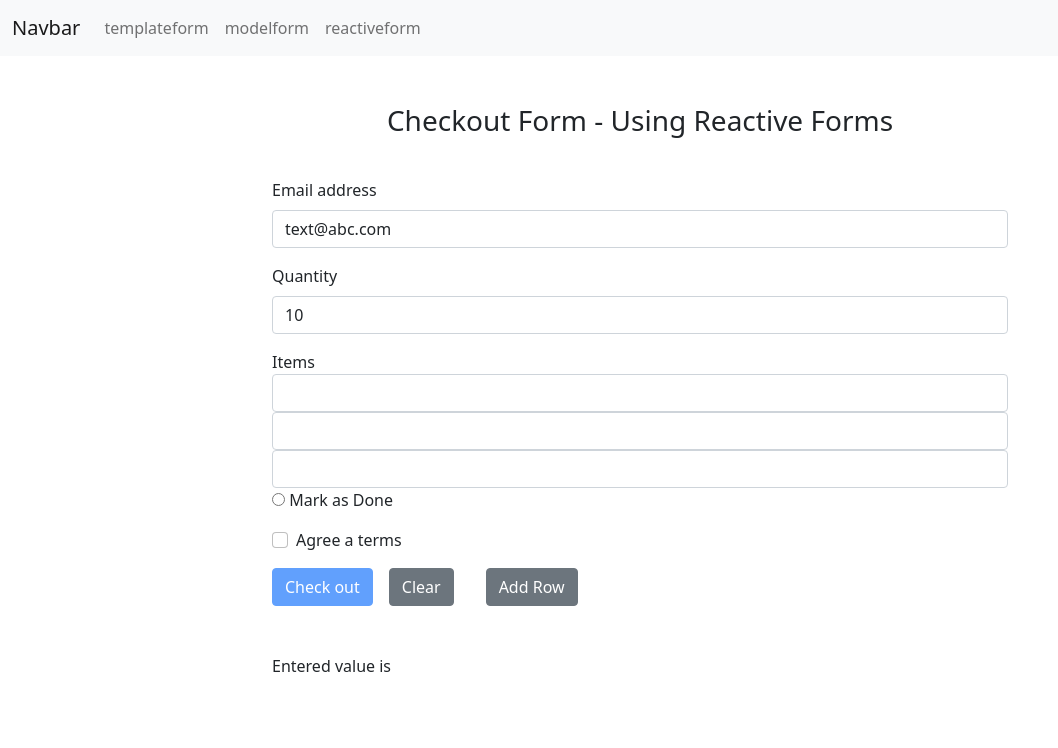
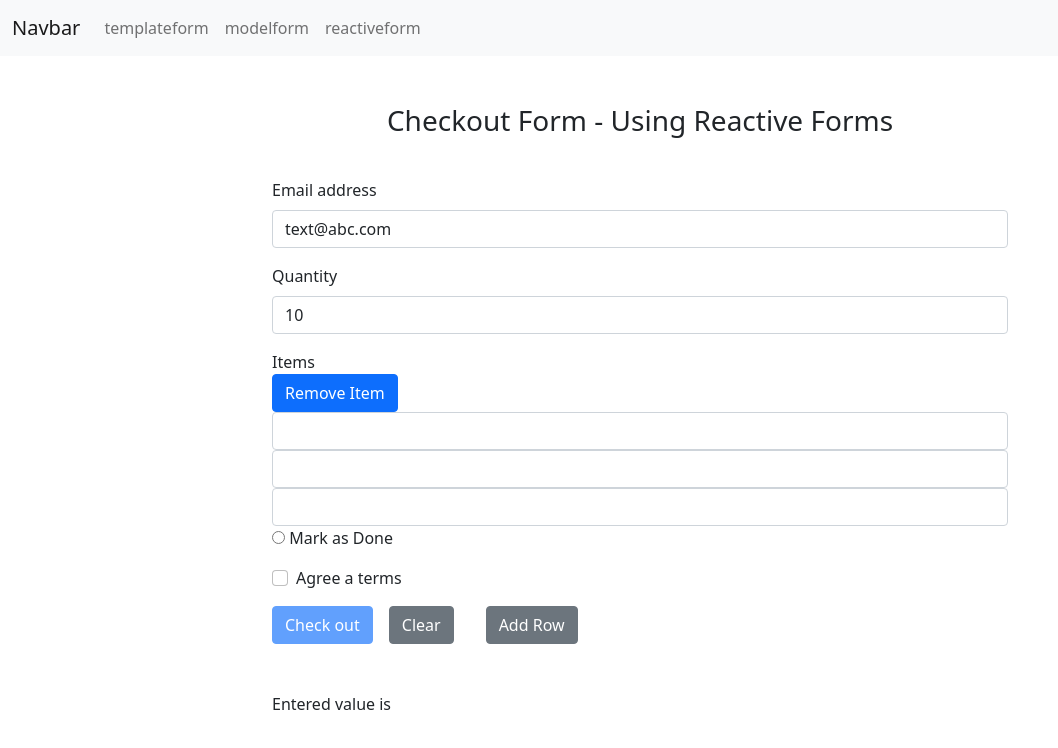
Before and after one commit to RaquelYang/Angular_form, an Angular app: page /reactiveform in a window 1280 px wide. Shown: the top 748 px of the page, without its empty margins (0-1058 px from the left). Built offline with nearby package versions, Linux system fonts and the light colour scheme.

Commit message:
[ Update ] Remove Row Dynamically

```diff
--- a/src/app/reactiveform/reactiveform.component.html
+++ b/src/app/reactiveform/reactiveform.component.html
@@ -22,6 +22,7 @@
           <label class="form-check-label" for="exampleCheck1">Items</label>
           <div formArrayName="items">
             <div *ngFor="let item of itemsForm.controls; let i = index" [formGroupName]="i">
+              <a class="btn btn-primary" [routerLink] (click)="removeItem(i)">Remove Item</a>
               <input type="text" class="form-control" formControlName="itemId" id="task{{i}}">
               <input type="text" class="form-control" formControlName="itemName" id="task{{i}}">
               <input type="text" class="form-control" formControlName="itemDesc" id="task{{i}}">
@@ -37,6 +38,7 @@
         <button type="submit" class="btn btn-primary" [disabled]="!checkoutForm.valid">Check out</button>
         <button type="submit" class="btn btn-secondary mx-3" (click)="resetForm()">Clear</button>
         <button type="submit" class="btn btn-secondary mx-3" (click)="addNewItem()">Add Row</button>
+        <!-- <button type="submit" class="btn btn-secondary mx-3" (click)="removeItem(i)">Remove Row</button> -->
       </form>
       <div class="mt-5">
         Entered value is {{ valueChangeTracked }}
--- a/src/app/reactiveform/reactiveform.component.ts
+++ b/src/app/reactiveform/reactiveform.component.ts
@@ -121,11 +121,8 @@ export class ReactiveformComponent implements OnInit {
     console.log(itemLength);
     this.itemsForm.push(newItem);
   }
+  removeItem(itemId: number){
+    console.log(itemId);
+    this.itemsForm.removeAt(itemId);
+  }
 }
-
-interface Item {
-  itemId: [string],
-  itemName: [string],
-  itemDesc: [string],
-  itemDone: [boolean]
-}
```
